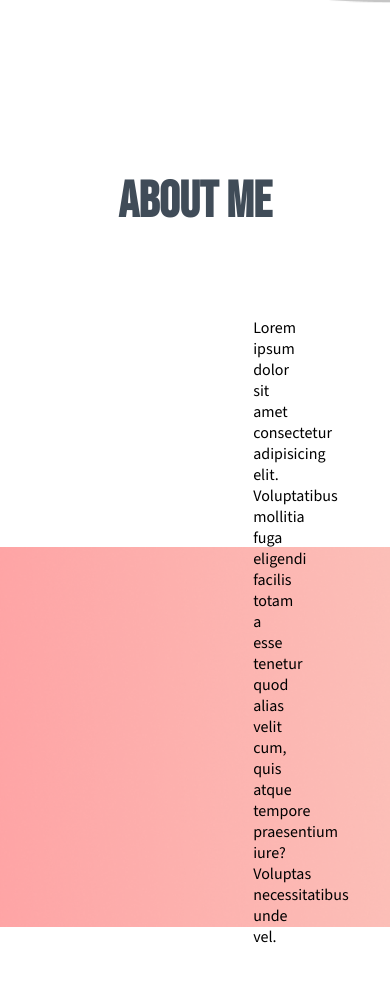
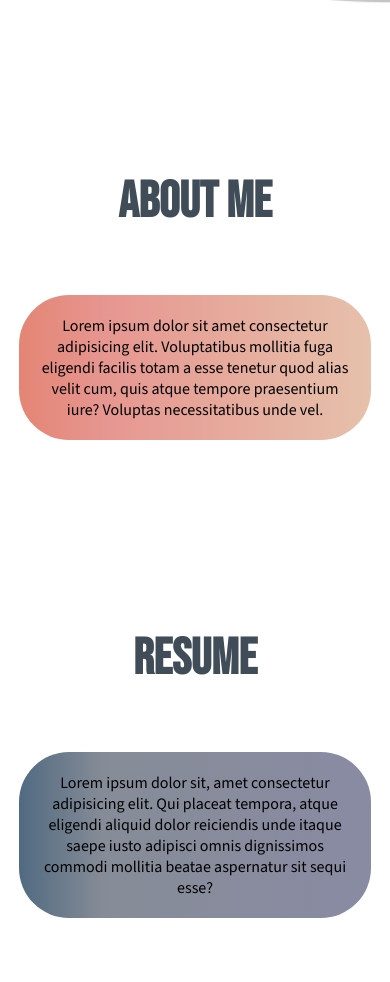
Before and after one commit to patriciaje16/Portfolio-, a plain HTML site: page index.html in a window 390 px wide. Shown: the part 2822-3804 px from the top of the page. Drawn offline with nearby package versions, Linux system fonts and the light colour scheme.

Commit message:
removed the rectangles so screen can fit mobile

```diff
--- a/styles.scss
+++ b/styles.scss
@@ -157,17 +157,15 @@ body {
   }
 
  .p4 {
-  background-image: url(./assets/pinkframe.png);
-  background-position: center;
-  background-repeat: no-repeat;
-  background-size: 100vh;
+  background: linear-gradient(90deg, rgb(228, 133, 117) 0%, rgba(230, 148, 142, 0.986) 24%, rgb(230, 193, 171) 100%);
+  width: 80%;
+  margin: 20px auto;
+
 
       text-align: center;
       font-family: 'Source Sans 3';
-      padding: 5vh;
-      padding-bottom: 30vh;
-      padding-left: 30vh;
-      padding-right: 30vh;
+      padding:20px;
+      border-radius: 50px;
 
     }
 
@@ -182,17 +180,15 @@ body {
     }
 
     .p5 {
-      background-image: url(./assets/bottomframe.png);
-      background-position: center;
-      background-repeat: no-repeat;
-      background-size: 100vh;
+      background: linear-gradient(90deg, rgb(81, 106, 129) 0%, rgb(134, 140, 151) 24%, rgb(137, 139, 163) 100%);
+  width: 80%;
+  margin: 20px auto;
 
           text-align: center;
           font-family: 'Source Sans 3';
-          padding: 10vh;
-          padding-bottom: 30vh;
-          padding-left: 30vh;
-          padding-right: 30vh;
+          padding:20px;
+      border-radius: 50px;
+
     }
 
 
```
Also changed, not shown: styles.css.
